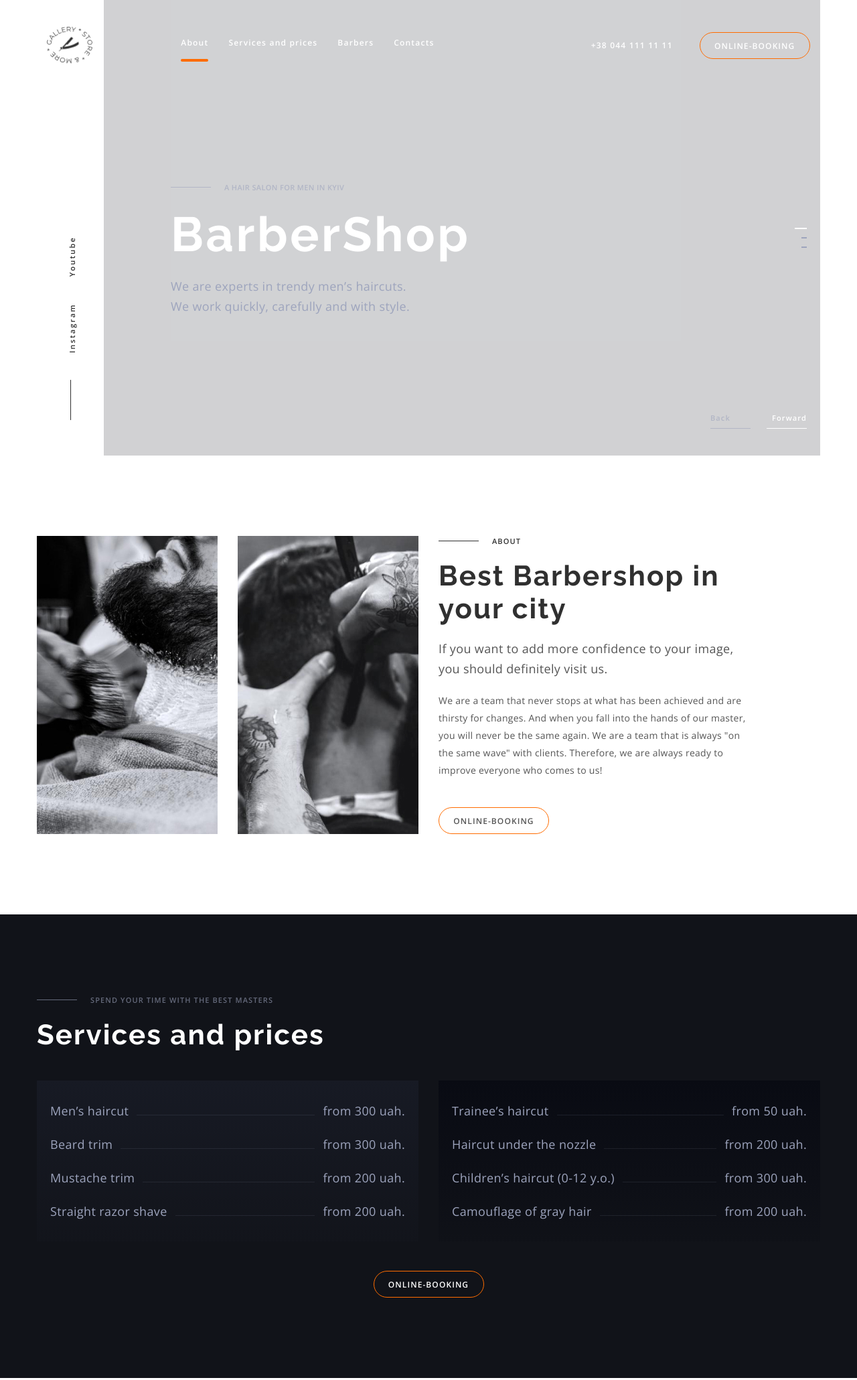
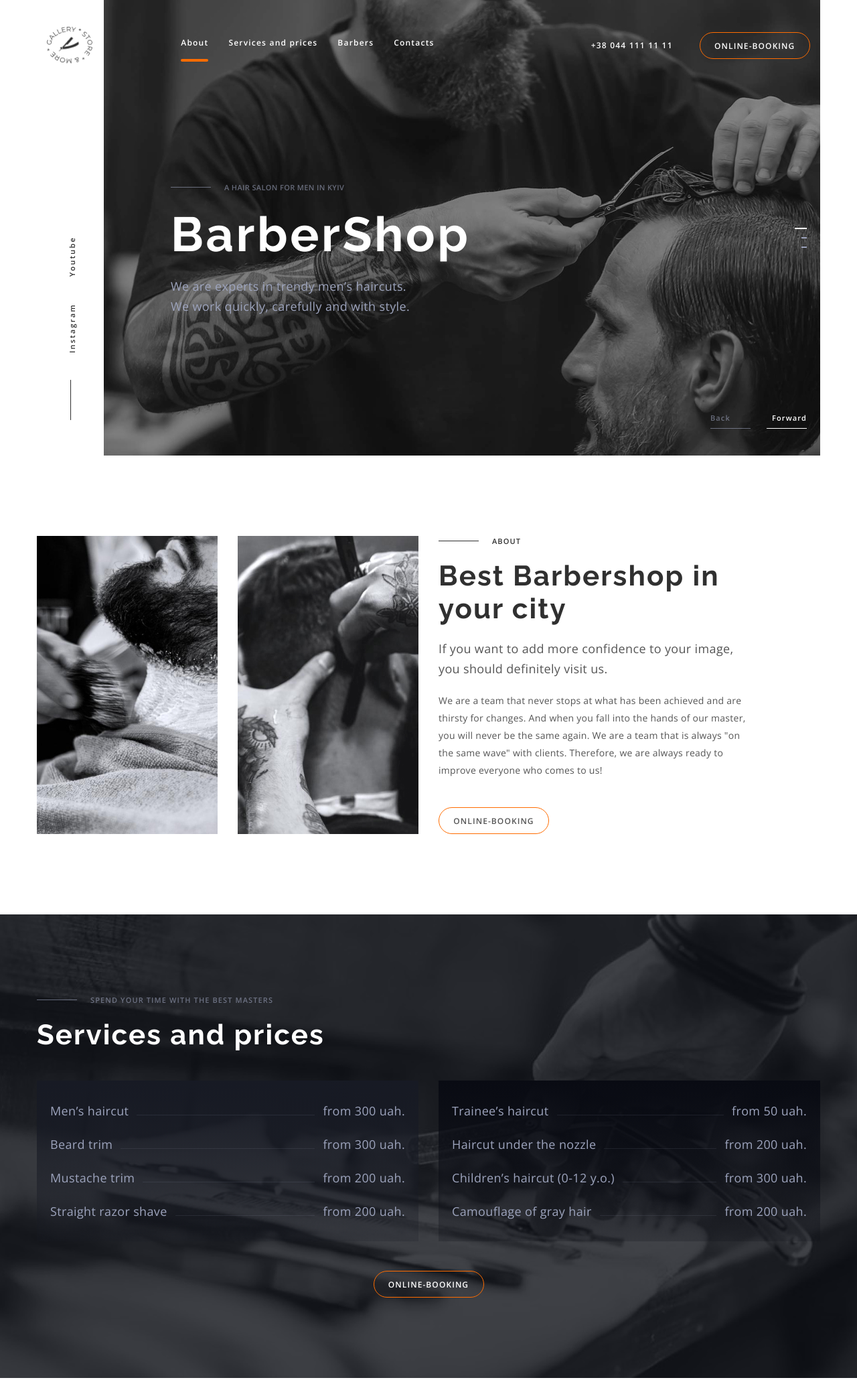
Before and after one commit to Alexuber/wa-travel, a plain HTML site: page index.html in a window 1280 px wide. Shown: the top 2060 px of the page at 67% size. Drawn offline with nearby package versions, Linux system fonts and the light colour scheme; files that its build step writes are made by us from their sources.

Commit message:
fix directory bg-im

```diff
--- a/saas/layout/_booking.scss
+++ b/saas/layout/_booking.scss
@@ -6,7 +6,7 @@
 
 .contatcs-group {
   background-color: var(--dark-bg-cl);
-  background-image: url(./images/booking/bg-img.png);
+  background-image: url(../images/booking/bg-img.png);
   background-repeat: no-repeat;
   background-position: center;
   background-size: cover;
--- a/saas/layout/_hero.scss
+++ b/saas/layout/_hero.scss
@@ -65,7 +65,7 @@
 .hero-right {
   flex-grow: 1;
 
-  background: url(./images/hero/bg-img.jpg);
+  background: url(../images/hero/bg-img.jpg);
   background-color: rgba(25, 28, 38, 0.2);
   background-repeat: no-repeat;
   background-position: center;
--- a/saas/layout/_price.scss
+++ b/saas/layout/_price.scss
@@ -6,7 +6,7 @@
 .price {
   background-color: #111319;
   padding: 120px 0;
-  background-image: url(./images/price/img.png);
+  background-image: url(../images/price/img.png);
   background-repeat: no-repeat;
   background-position: center;
   background-size: cover;
```
